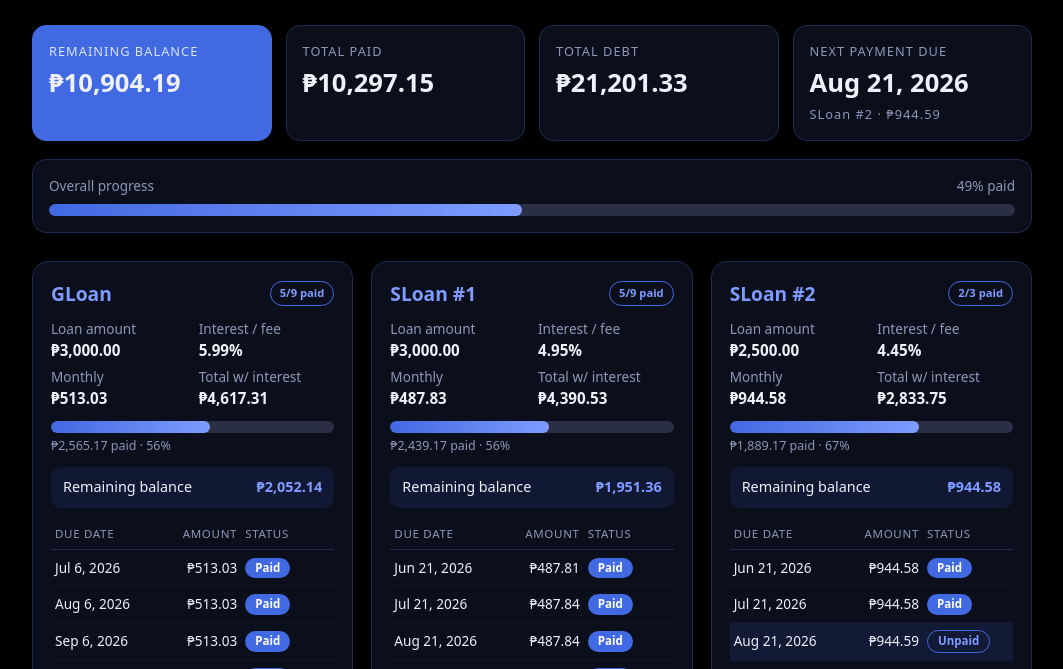
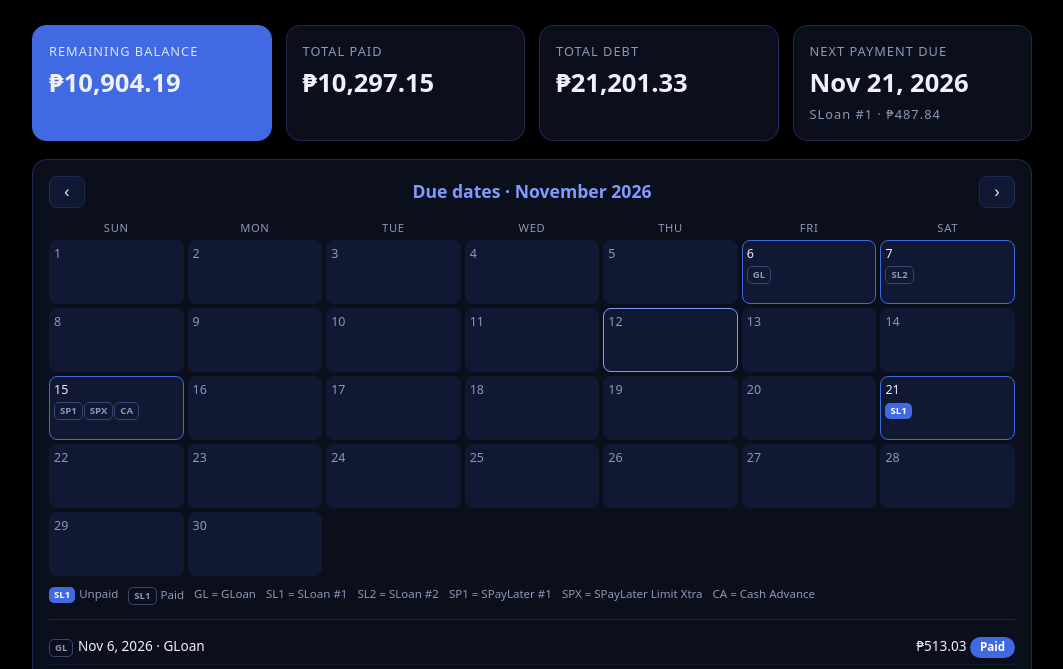
Before and after one commit to randombsgooooo/titadiannedebt, a plain HTML site: page index.html in a window 1280 px wide. Shown: the part 109-778 px from the top of the page, without its empty margins (108-1171 px from the left). Drawn offline with Linux system fonts and the light colour scheme.

Commit message:
Update index.html

```diff
--- a/index.html
+++ b/index.html
@@ -30,6 +30,27 @@
   .stat .value{font-size:1.6rem;font-weight:700;margin-top:4px}
   .stat.hi{background:var(--blue);border-color:var(--blue)}
   .stat.hi .label{color:#dbe3ff}
+
+  .cal{background:var(--card);border:1px solid var(--line);border-radius:14px;padding:16px;margin-bottom:18px}
+  .cal-head{display:flex;align-items:center;justify-content:space-between;margin-bottom:12px}
+  .cal-head h3{font-size:1.1rem;color:var(--blue-soft)}
+  .cal-head button{background:var(--card2);color:var(--text);border:1px solid var(--line);border-radius:8px;width:36px;height:32px;font-size:1rem;cursor:pointer}
+  .cal-head button:hover:not(:disabled){border-color:var(--blue);color:var(--blue-soft)}
+  .cal-head button:disabled{opacity:.3;cursor:default}
+  .dow,.days{display:grid;grid-template-columns:repeat(7,1fr);gap:4px}
+  .dow div{text-align:center;font-size:.7rem;color:var(--muted);text-transform:uppercase;letter-spacing:.06em;padding-bottom:4px}
+  .day{min-height:64px;background:var(--card2);border:1px solid transparent;border-radius:8px;padding:4px;font-size:.78rem;color:var(--muted);overflow:hidden}
+  .day.empty{background:transparent}
+  .day.today{border-color:var(--blue-soft)}
+  .day.has{border-color:var(--blue);color:var(--text)}
+  .day .n{display:block;margin-bottom:2px}
+  .chip{display:inline-block;font-size:.6rem;font-weight:700;padding:1px 5px;border-radius:5px;margin:1px 1px 0 0;background:var(--blue);color:#fff}
+  .chip.paid{background:transparent;border:1px solid #3a4470;color:var(--muted)}
+  .cal-list{margin-top:14px;border-top:1px solid var(--line);padding-top:10px;font-size:.85rem}
+  .cal-list .item{display:flex;justify-content:space-between;align-items:center;gap:8px;padding:6px 0;border-bottom:1px solid #121830}
+  .cal-list .none{color:var(--muted)}
+  .legend{display:flex;flex-wrap:wrap;gap:10px;margin-top:10px;font-size:.72rem;color:var(--muted)}
+  @media(max-width:520px){.day{min-height:52px;font-size:.7rem}.chip{font-size:.55rem;padding:1px 3px}}
 
   .overall{background:var(--card);border:1px solid var(--line);border-radius:14px;padding:16px;margin-bottom:28px}
   .overall .row{display:flex;justify-content:space-between;font-size:.85rem;color:var(--muted);margin-bottom:8px}
@@ -69,6 +90,7 @@
   </header>
 
   <section class="summary" id="summary"></section>
+  <section class="cal" id="calendar"></section>
   <section class="overall" id="overall"></section>
   <section class="grid" id="loans"></section>
 
@@ -85,7 +107,7 @@ const loans = [
     sched:[["2026-06-21",487.81,1],["2026-07-21",487.84,1],["2026-08-21",487.84,1],["2026-09-21",487.84,1],["2026-10-21",487.84,1],
            ["2026-11-21",487.84,0],["2026-12-21",487.84,0],["2027-01-21",487.84,0],["2027-02-21",487.84,0]] },
   { name:"SLoan #2", principal:2500, rate:"4.45%", monthly:944.58, total:2833.75, paid:1889.17, remaining:944.58,
-    sched:[["2026-06-21",944.58,1],["2026-07-21",944.58,1],["2026-08-21",944.59,0]] },
+    sched:[["2026-10-07",944.58,1],["2026-11-07",944.58,1],["2026-12-07",944.59,0]] },
   { name:"SPayLater #1", principal:1612.03, rate:"3.95%", monthly:332.07, total:1992.45, paid:1328.28, remaining:664.17,
     sched:[["2026-08-15",332.07,1],["2026-09-15",332.07,1],["2026-10-15",332.07,1],["2026-11-15",332.07,1],
            ["2026-12-15",332.07,0],["2027-01-15",332.10,0]] },
@@ -116,6 +138,69 @@ document.getElementById("summary").innerHTML = `
   <div class="stat"><div class="label">Total debt</div><div class="value">${peso(totalAll)}</div></div>
   <div class="stat"><div class="label">Next payment due</div><div class="value">${next?fmtDate(next.date):"-"}</div>
     <div class="label" style="margin-top:4px;text-transform:none">${next?next.loan+" &middot; "+peso(next.amt):""}</div></div>`;
+
+// ---------- Due-date calendar ----------
+const codes = {"GLoan":"GL","SLoan #1":"SL1","SLoan #2":"SL2","SPayLater #1":"SP1","SPayLater Limit Xtra":"SPX","Cash Advance":"CA"};
+const events = {};
+loans.forEach(l => l.sched.forEach(p => {
+  (events[p[0]] = events[p[0]] || []).push({loan:l.name, amt:p[1], paid:!!p[2]});
+}));
+const allDates = Object.keys(events).sort();
+const firstKey = allDates[0].slice(0,7), lastKey = allDates[allDates.length-1].slice(0,7);
+const pad = n => String(n).padStart(2,"0");
+const now = new Date();
+const todayKey = now.getFullYear()+"-"+pad(now.getMonth()+1)+"-"+pad(now.getDate());
+let viewKey = todayKey.slice(0,7);
+if(viewKey < firstKey) viewKey = firstKey;
+if(viewKey > lastKey) viewKey = lastKey;
+
+function shiftMonth(key, d){
+  const [y,m] = key.split("-").map(Number);
+  const dt = new Date(y, m-1+d, 1);
+  return dt.getFullYear()+"-"+pad(dt.getMonth()+1);
+}
+function renderCalendar(){
+  const [y,m] = viewKey.split("-").map(Number);
+  const first = new Date(y, m-1, 1);
+  const daysIn = new Date(y, m, 0).getDate();
+  const title = first.toLocaleDateString("en-US",{month:"long",year:"numeric"});
+  let cells = "";
+  for(let i=0;i<first.getDay();i++) cells += '<div class="day empty"></div>';
+  for(let d=1; d<=daysIn; d++){
+    const key = viewKey+"-"+pad(d);
+    const ev = events[key] || [];
+    const chips = ev.map(e=>`<span class="chip ${e.paid?'paid':''}" title="${e.loan}">${codes[e.loan]}</span>`).join("");
+    cells += `<div class="day ${ev.length?'has':''} ${key===todayKey?'today':''}"><span class="n">${d}</span>${chips}</div>`;
+  }
+  const monthItems = allDates.filter(k=>k.startsWith(viewKey)).flatMap(k=>events[k].map(e=>({date:k,...e})));
+  const list = monthItems.length ? monthItems.map(e=>`
+      <div class="item">
+        <span><span class="chip ${e.paid?'paid':''}">${codes[e.loan]}</span> ${fmtDate(e.date)} &middot; ${e.loan}</span>
+        <span>${peso(e.amt)} <span class="pill ${e.paid?'paid':'unpaid'}">${e.paid?'Paid':'Unpaid'}</span></span>
+      </div>`).join("") : '<div class="none">No payments due this month.</div>';
+  const monthTotal = monthItems.reduce((a,e)=>a+e.amt,0);
+  const monthUnpaid = monthItems.filter(e=>!e.paid).reduce((a,e)=>a+e.amt,0);
+  document.getElementById("calendar").innerHTML = `
+    <div class="cal-head">
+      <button id="prevM" ${viewKey<=firstKey?'disabled':''} aria-label="Previous month">&lsaquo;</button>
+      <h3>Due dates &middot; ${title}</h3>
+      <button id="nextM" ${viewKey>=lastKey?'disabled':''} aria-label="Next month">&rsaquo;</button>
+    </div>
+    <div class="dow"><div>Sun</div><div>Mon</div><div>Tue</div><div>Wed</div><div>Thu</div><div>Fri</div><div>Sat</div></div>
+    <div class="days">${cells}</div>
+    <div class="legend">
+      <span><span class="chip">SL1</span> Unpaid</span>
+      <span><span class="chip paid">SL1</span> Paid</span>
+      ${Object.entries(codes).map(([n,c])=>`<span>${c} = ${n}</span>`).join("")}
+    </div>
+    <div class="cal-list">
+      ${list}
+      ${monthItems.length?`<div class="item"><b>Month total</b><span><b>${peso(monthTotal)}</b> &middot; ${peso(monthUnpaid)} still unpaid</span></div>`:""}
+    </div>`;
+  document.getElementById("prevM").onclick = () => { viewKey = shiftMonth(viewKey,-1); renderCalendar(); };
+  document.getElementById("nextM").onclick = () => { viewKey = shiftMonth(viewKey,1); renderCalendar(); };
+}
+renderCalendar();
 
 const pct = Math.round(paidAll/totalAll*100);
 document.getElementById("overall").innerHTML = `
```
